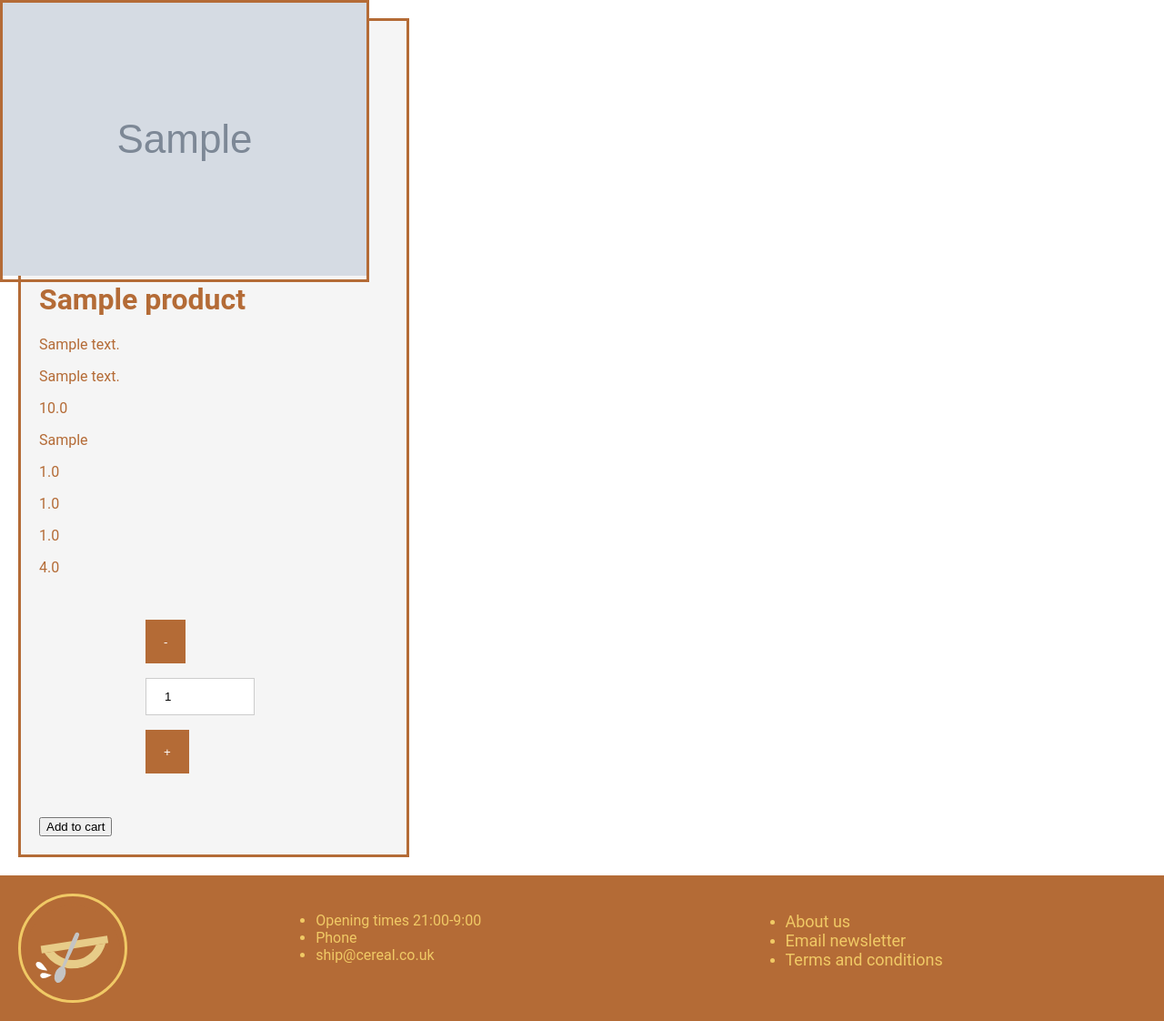
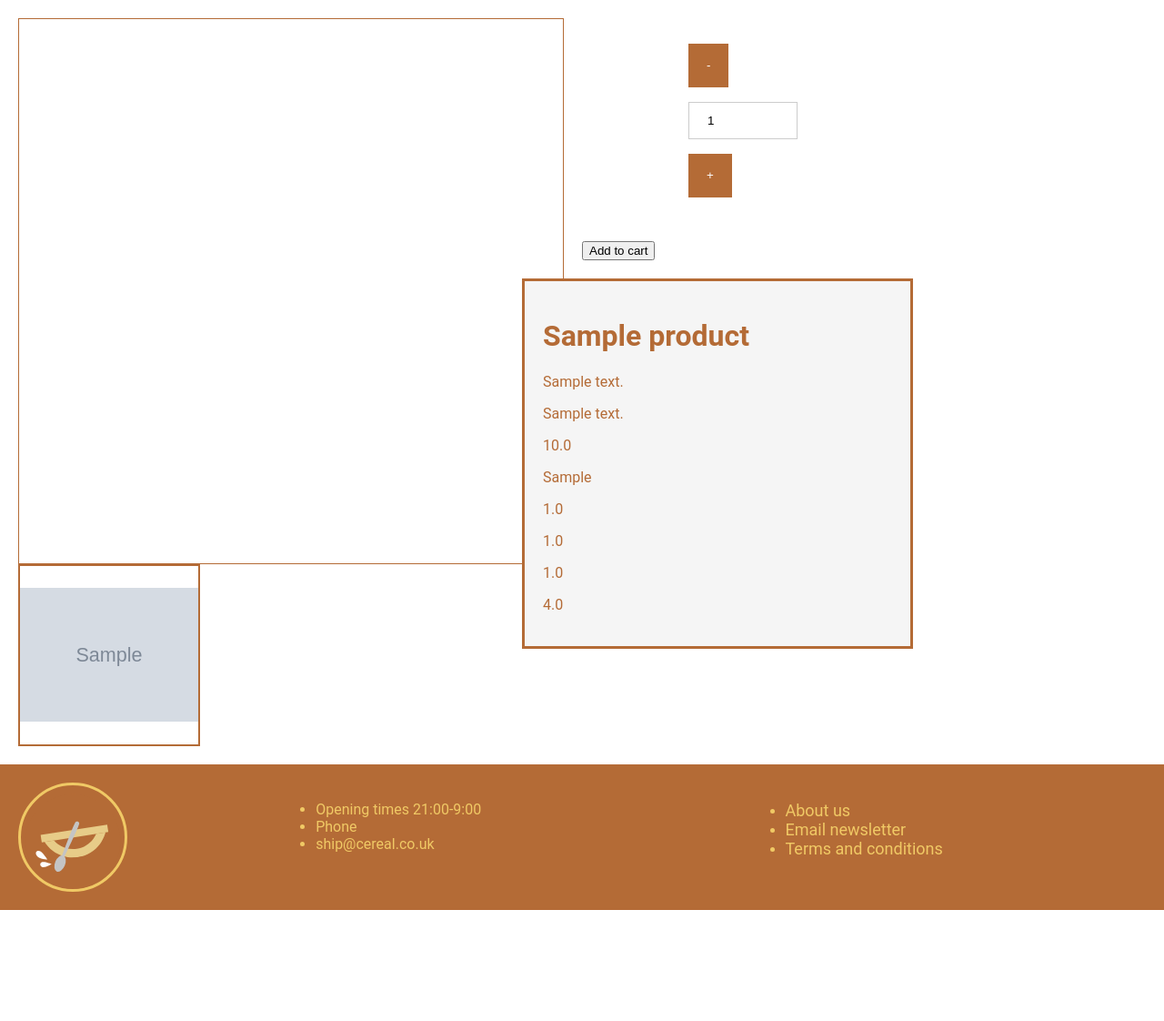
Before and after one commit to DongusJr/Ship_O_Cereal_H17, a Django app: page /products/1 in a window 1280 px wide. Shown: the part 161-1283 px from the top of the page at 91% size. After the commit the page ends 1161 px from the top, so only its background shows below. Run offline with Django 3.2, Linux system fonts and the light colour scheme; tables that the repository leaves empty hold one stand-in row (values such as "Sample post"); grey boxes marked "Sample" are stand-in pictures.

Commit message:
single prod stuff

```diff
--- a/proto_templates/proto_products/proto_product_detail_page.html
+++ b/proto_templates/proto_products/proto_product_detail_page.html
@@ -1,11 +1,24 @@
 {% extends "base_page.html" %}
 {% block content %}
+<link rel="stylesheet" href="../static/css/single_product_style.css">
+
+<div id="mainProductDiv">
     <div id="ProductImages">
+        <div id="largeProductImage">
+
+        </div>
+        <div id="smallProductImages">
         {% for product_image in product.productimage_set.all %}
         <div class="singleProductImageDiv">
-        <img src="{{ product_image.image }}" class="singleProductImage"/>
+            <img src="{{ product_image.image }}" alt="A product image" class="singleProductImage"/>
         </div>
         {% endfor %}
+        </div>
+    </div>
+    <div id="ProductInfoDiv">
+        <div id="CartInfo">
+            {% include 'proto_products/proto_quantity_counter.html' %}
+            <input type="submit" name="submit" class="btn btn-primary" value="Add to cart"></input>
         </div>
         <div id="ProductInfo">
             <h1>{{ product.name }}</h1>
@@ -18,7 +31,7 @@
             <p>{{ product.nutritional_info.sugar }}</p>
             <p>{{ product.nutritional_info.fat }}</p>
             <p>{{ product.nutritional_info.saturates }}</p>
-    {% include 'proto_products/proto_quantity_counter.html' %}
-    <input type="submit" name="submit" class="btn btn-primary" value="Add to cart"></input>
+        </div>
+    </div>
 </div>
 {% endblock %}
--- a/static/css/single_product_style.css
+++ b/static/css/single_product_style.css
@@ -1,21 +1,44 @@
+#mainProductDiv{
+    display: flex;
+    flex-direction: row;
+}
+
 #ProductInfo{
     background-color: whitesmoke;
     border: 3px solid var(--dark);
-    width: 30%;
+    width: 100%;
     padding: 20px;
     margin: 20px;
     align-self: flex-end;
 }
+#ProductInfoDiv{
+    width: 30%;
+    display: flex;
+    flex-direction: column;
+}
 #ProductImages{
-    float: left;
     display: flex;
+    max-width: 600px;
+    margin: 20px;
+    flex-direction: column;
+}
+#largeProductImage{
+    width: 598px;
+    height: 598px;
+    border: 1px solid var(--dark);
+}
+#smallProductImages{
+    display: flex;
+    flex-direction: row;
 }
 .singleProductImageDiv{
-    border: 3px solid var(--dark);
-    max-width: 601px;
-    max-height: 601px;
+    display: flex;
+    border: 2px solid var(--dark);
+    width: 196px;
+    height: 196px;
 }
 .singleProductImage{
-    max-width: 600px;
-    max-height: 600px;
+    margin: auto;
+    max-width: 196px;
+    max-height: 196px;
 }
--- a/templates/base_page.html
+++ b/templates/base_page.html
@@ -10,7 +10,7 @@
     <link rel="stylesheet" href="../static/css/landing_style.css">
     <link rel="stylesheet" href="../static/css/login_style.css">
     <link rel="stylesheet" href="../static/css/category_page_style.css">
-    <link rel="stylesheet" href="../static/css/single_product_style.css">
+
 
     <!-- important style-->
     <link rel="stylesheet" href="../static/css/style.css">
```
Lines whose indentation alone changed are shown as unchanged.
